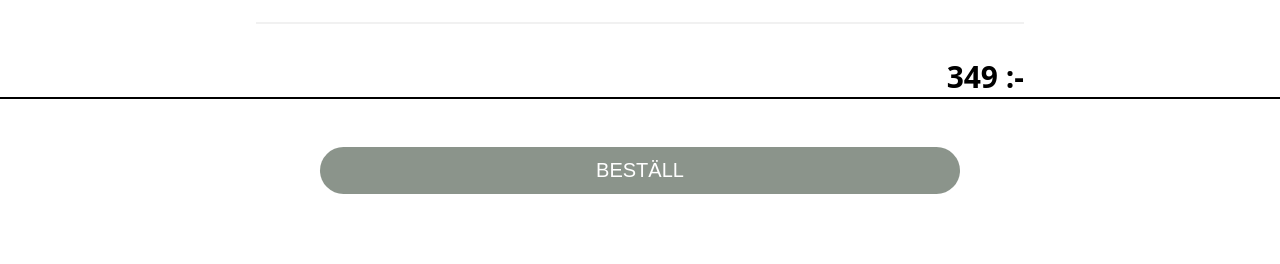
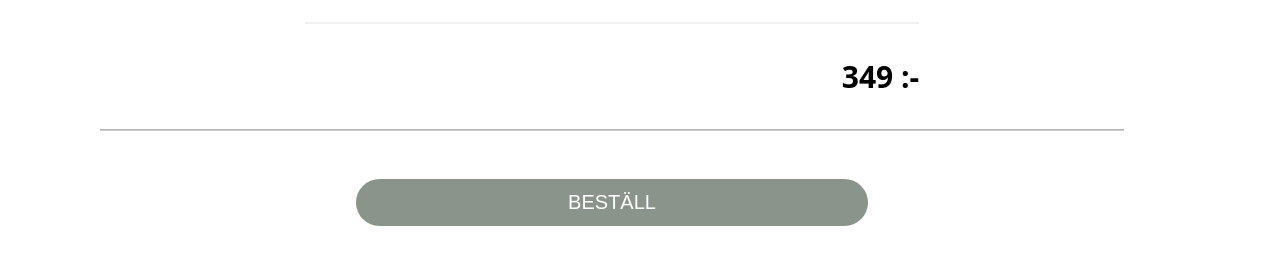
Before and after one commit to annamalinelisabet/GRUPPD, a React (Create React App) app in the folder frontend/: page /cart in a window 1280 px wide. Shown: the part 336-600 px from the top of the page. Built offline with nearby package versions, Linux system fonts and the light colour scheme.

Commit message:
design 97% klar

```diff
--- a/frontend/src/Views/Cart/CartView.css
+++ b/frontend/src/Views/Cart/CartView.css
@@ -27,7 +27,8 @@
 .Cart .container {
     position: absolute;
     top: 80px;
-    width: 100%;
+    left: 100px;
+    width: 80%;
 }
 
 
@@ -191,6 +192,7 @@
 
 .Cart .total-amount{
     margin-top: 2rem;
+    margin-bottom: 2rem;
     display: flex;
     justify-content: end;
     width: 80%;
@@ -206,8 +208,8 @@
 
 .Cart .purchase-parent{
     text-align: center;
-    border-top: 2px solid black;
-
+    border-top: 2px solid rgba(0, 0, 0, 0.295);
+    border-top-style: groove;
 
 }
 
```
